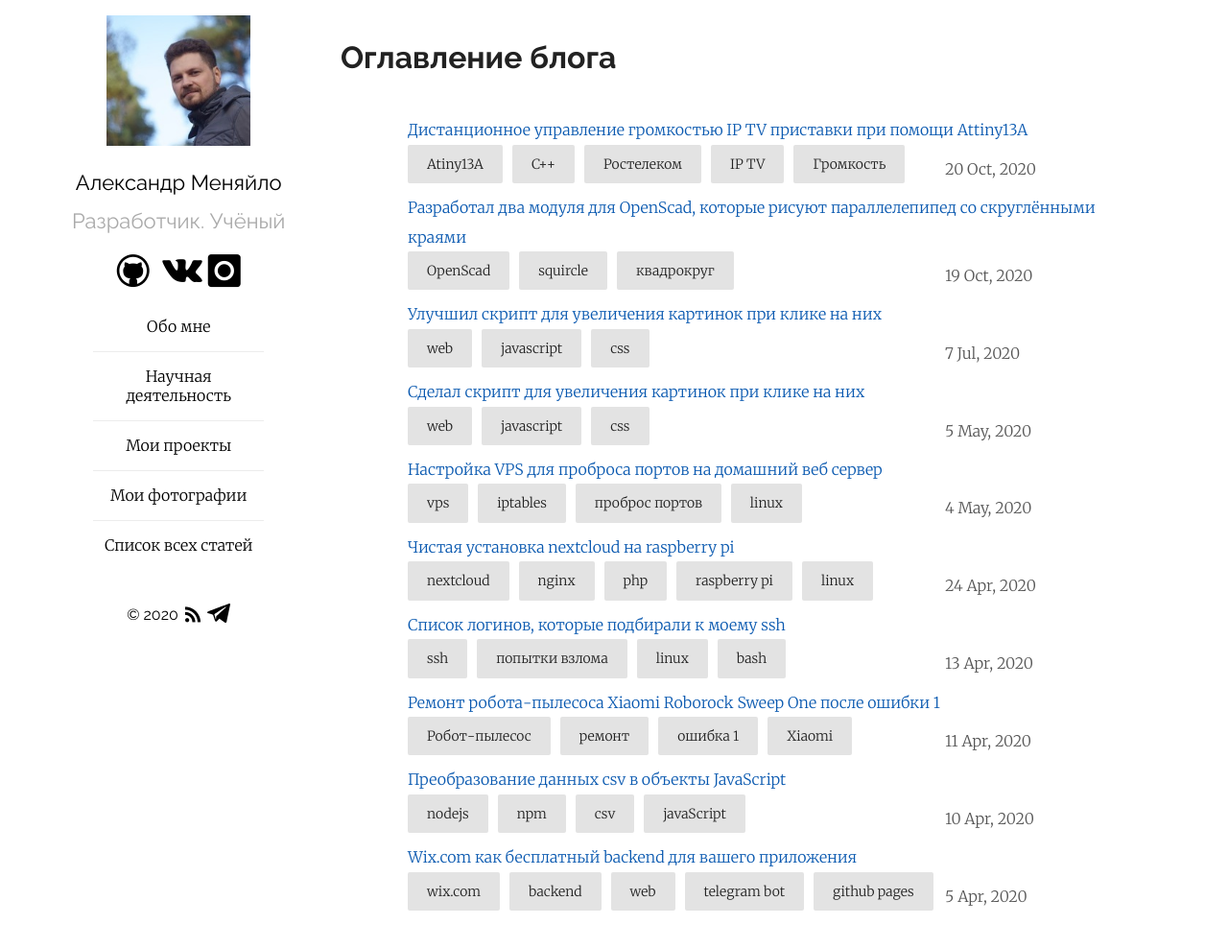
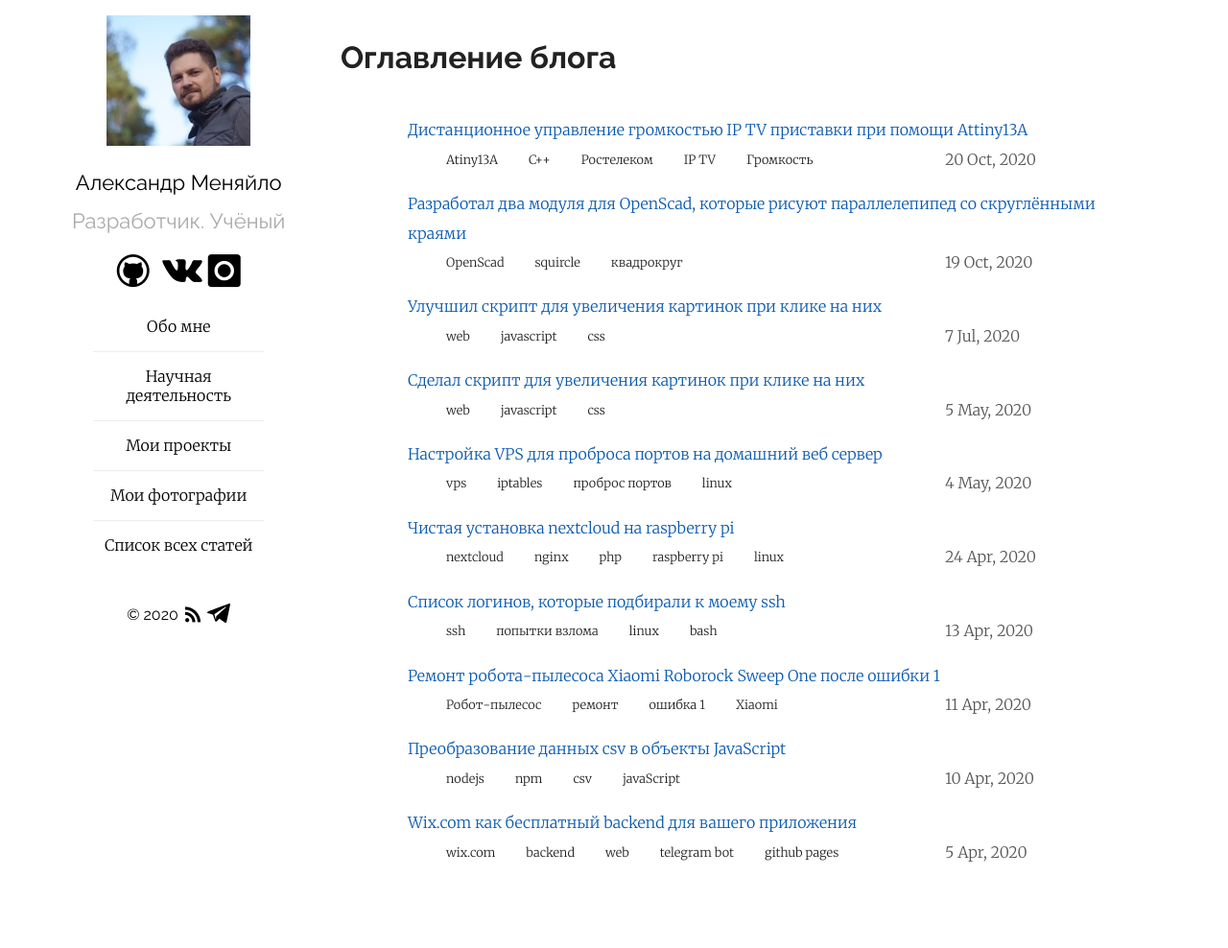
Before and after one commit to Mendeo/mendeo.github.io, a Jekyll site: the page built from contents.html, in a window 1280 px wide and 1004 px high. Shown: the top 988 px of the window at 96% size. Built offline with Jekyll 4.4.1, drawn with Linux system fonts in a browser that asks for light colours.

```diff
--- a/_config.yml
+++ b/_config.yml
@@ -44,14 +44,19 @@ plainwhite:
   navigation:
     - title: Обо мне
       url: "/about.html"
+      modified: 2020-11-03 14:44:00 +03
     - title: Научная деятельность
       url: "/scientist.html"
+      modified: 2020-11-03 14:44:00 +03
     - title: Мои проекты
       url: "/projects.html"
+      modified: 2020-11-03 14:44:00 +03
     - title: Мои фотографии
       url: "/photo.html"
+      modified: 2020-11-03 14:44:00 +03
     - title: Список всех статей
       url: "/contents.html"
+      modified: 2020-11-03 14:44:00 +03
 
   # generate social links in footer
   social_links:
--- a/_sass/plain.scss
+++ b/_sass/plain.scss
@@ -193,6 +193,18 @@ main
 	padding-bottom: 1rem;
 }
 
+/*Моя вставка стиль для оглаления*/
+.post-categories-contents
+{
+	list-style-type: none;
+	li
+	{
+		font-size: 0.8rem;
+		float: left;
+		margin-right: 2rem;
+	}
+}
+
 .post-categories
 {
 	list-style-type: none;
@@ -234,6 +246,14 @@ main
 		}
 	}
 }
+
+/*Моя вставка стиль для оглаления*/
+.post-meta-contents
+{
+	@extend .post-meta;
+	margin-bottom: 1rem;
+}
+
 .post-link
 {
 	text-decoration: none;
--- a/contents.html
+++ b/contents.html
@@ -8,11 +8,11 @@ layout: page
 		{%- for post in site.posts -%}
 			<li>
 				{%- assign date_format = site.plainwhite.date_format | default: "%b %-d, %Y" -%}
-				<a class="post-link" href="{{ post.url | relative_url }}">
+				<a href="{{ post.url | relative_url }}">
 					{{ post.title | escape }}
 				</a>
-				<div class="post-meta">
-					<ul class="post-categories">
+				<div class="post-meta-contents">
+					<ul class="post-categories-contents">
 						{%- for tag in post.tags -%}
 							<li>{{ tag }}</li>
 						{%- endfor -%}
```
Also changed, not shown: sitemap.xml (+12 -0 lines).
